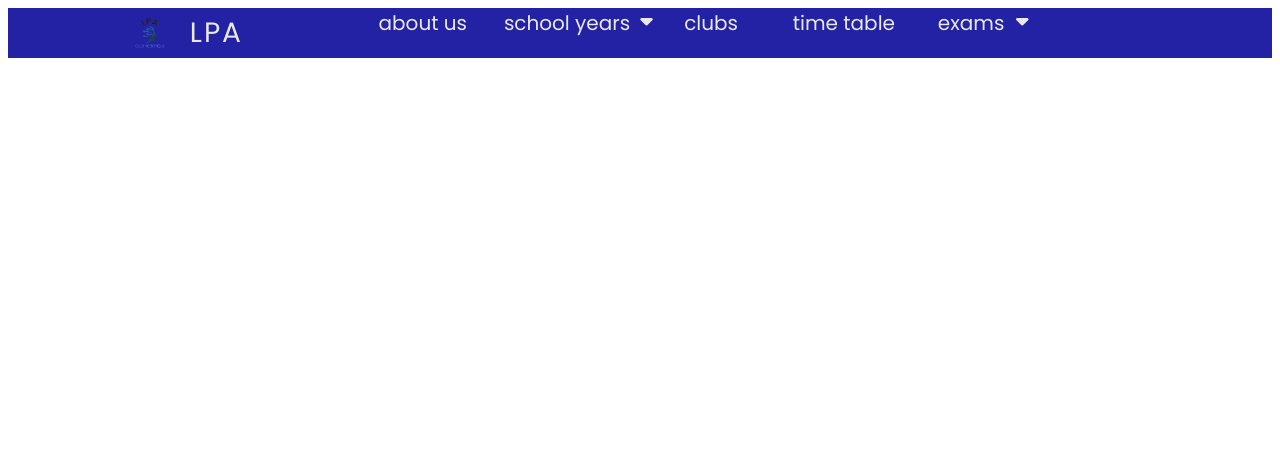
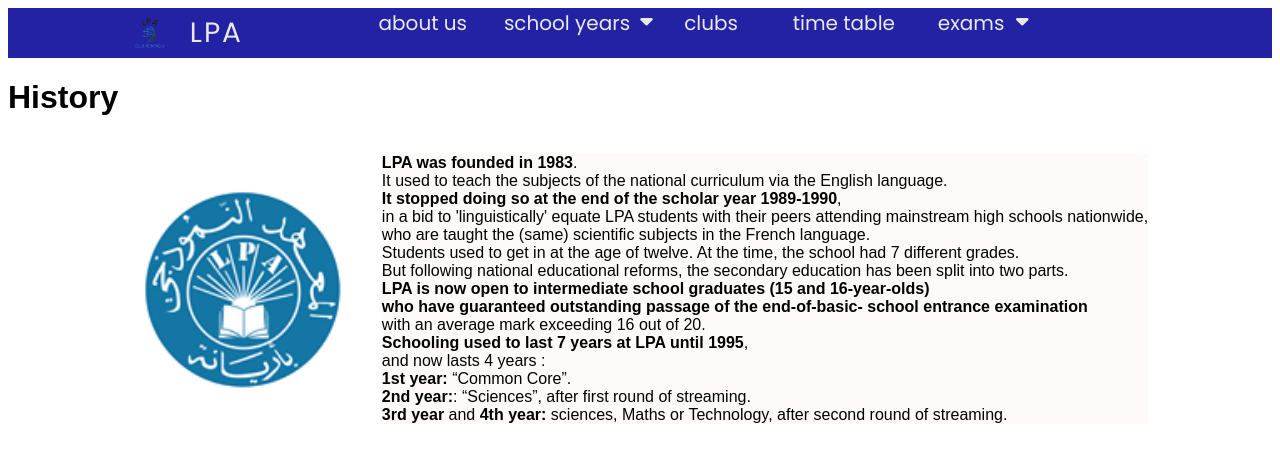
Before and after one commit to IamFourat/lpa, a plain HTML site: page about us.html in a window 1280 px wide. Drawn offline with Linux system fonts and the light colour scheme.

Commit message:
Update about us.html

```diff
--- a/about us.html
+++ b/about us.html
@@ -2,7 +2,13 @@
 <html lang="en">
   <head>
     <meta charset="UTF-8" />
-    <meta name="viewport" content="width=, initial-scale=1.0" />
+    <meta name="viewport" content="width=device-width, initial-scale=1.0" />
+    <title>About us</title>
+    <link
+      rel="website icon"
+      type="png"
+      href="images/club_robotique-removebg-preview.png"
+    />
     <link
       rel="stylesheet"
       href="https://cdnjs.cloudflare.com/ajax/libs/font-awesome/6.5.2/css/all.min.css"
@@ -15,10 +21,42 @@
       rel="stylesheet"
     />
     <link rel="stylesheet" href="style.css" />
-    <title>CRLpa</title>
   </head>
   <body>
     <div id="navbar"></div>
+    <h1>History</h1>
+    <div class="history">
+      <img src="images/LPA.png" alt="" />
+      <p>
+        <strong>LPA was founded in 1983</strong>.<br />
+        It used to teach the subjects of the national curriculum via the English
+        language.<br />
+        <strong
+          >It stopped doing so at the end of the scholar year 1989-1990</strong
+        >,<br />
+        in a bid to 'linguistically' equate LPA students with their peers
+        attending mainstream high schools nationwide,<br />
+        who are taught the (same) scientific subjects in the French language.<br />
+        Students used to get in at the age of twelve. At the time, the school
+        had 7 different grades.<br />
+        But following national educational reforms, the secondary education has
+        been split into two parts.<br />
+        <strong
+          >LPA is now open to intermediate school graduates (15 and
+          16-year-olds) <br />who have guaranteed outstanding passage of the
+          end-of-basic- school entrance examination</strong
+        ><br />
+        with an average mark exceeding 16 out of 20.
+        <br /><strong>Schooling used to last 7 years at LPA until 1995</strong
+        >,<br />
+        and now lasts 4 years :<br />
+        <strong>1st year:</strong> “Common Core”.<br />
+        <strong>2nd year:</strong>: “Sciences”, after first round of
+        streaming.<br />
+        <strong>3rd year</strong> and <strong>4th year:</strong> sciences, Maths
+        or Technology, after second round of streaming.
+      </p>
+    </div>
     <script src="navbar.js"></script>
   </body>
 </html>
```
